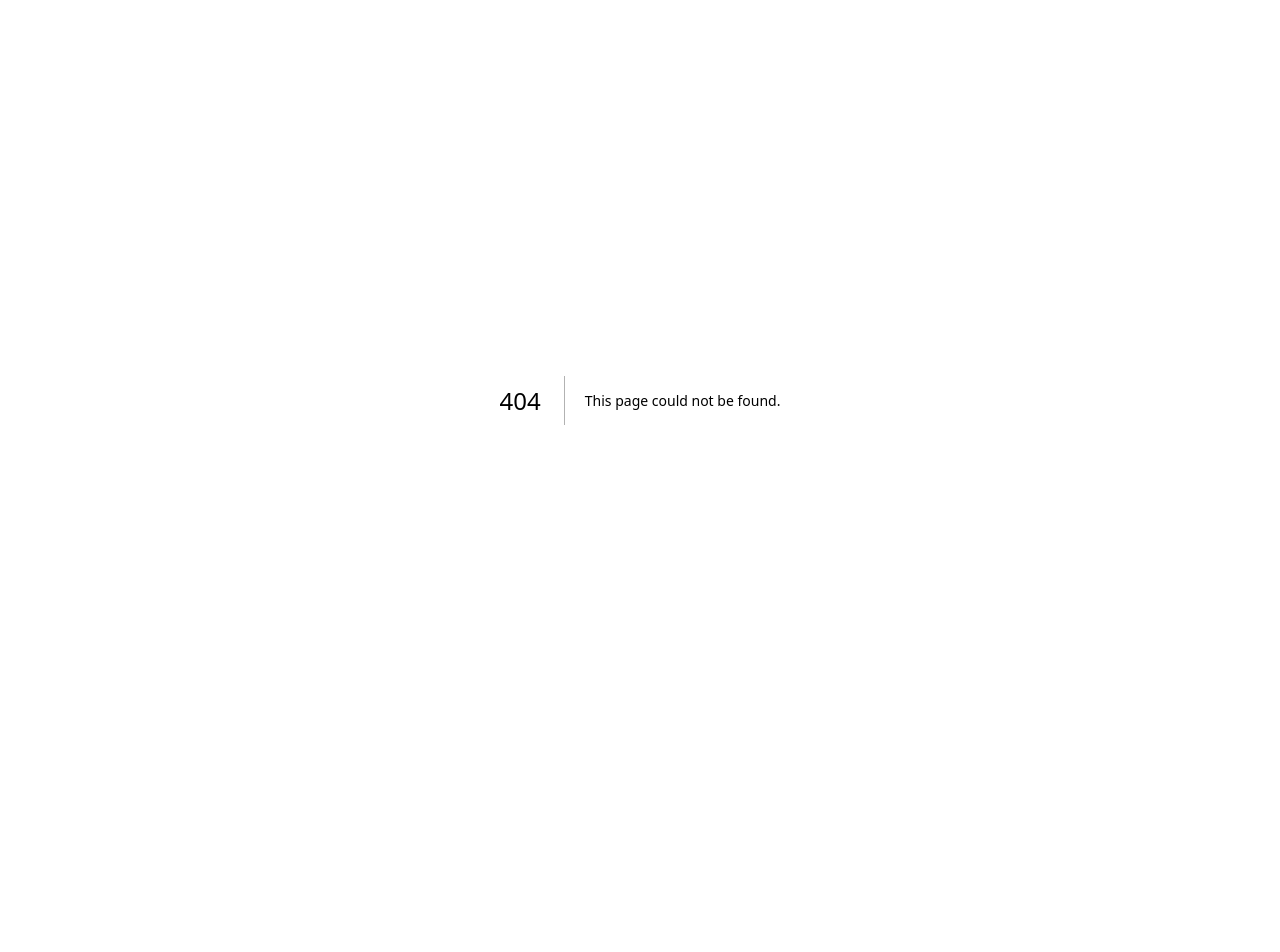
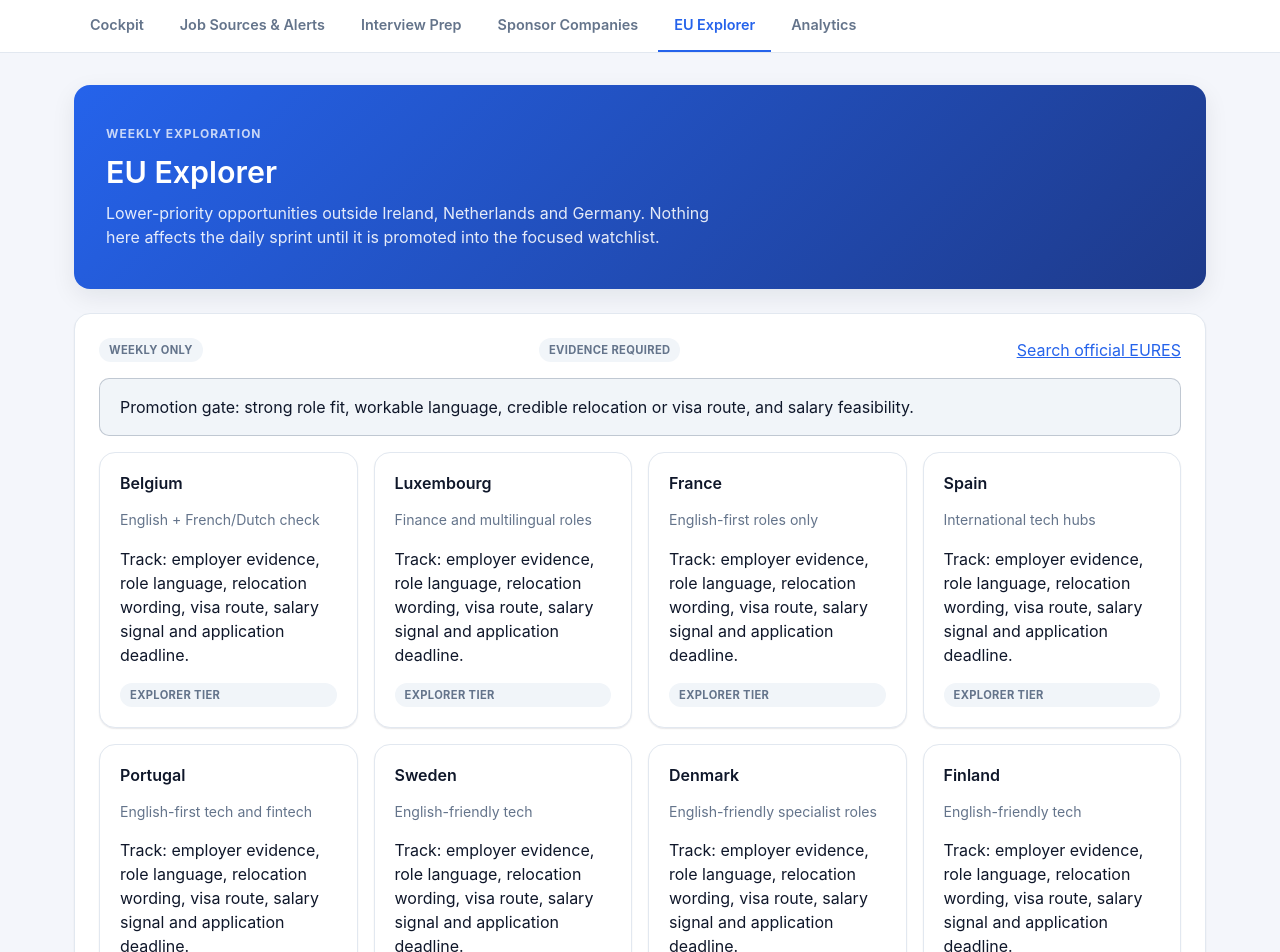
Before and after one commit to DataByRajesh/stamp4-simple-apply-cockpit, a Next.js app: page /stamp4/simple-apply/eu-explorer in a window 1280 px wide. Before the commit this address had no page. Shown: the top 952 px of the page. Before the commit the page ends 800 px from the top, so only its background shows below. Built offline with nearby package versions, Linux system fonts and the light colour scheme.

Commit message:
Add separate EU Explorer workspace

```diff
--- /dev/null
+++ b/src/app/stamp4/simple-apply/eu-explorer/page.tsx
@@ -0,0 +1,26 @@
+const COUNTRIES = [
+  ['Belgium', 'English + French/Dutch check'], ['Luxembourg', 'Finance and multilingual roles'],
+  ['France', 'English-first roles only'], ['Spain', 'International tech hubs'], ['Portugal', 'English-first tech and fintech'],
+  ['Sweden', 'English-friendly tech'], ['Denmark', 'English-friendly specialist roles'], ['Finland', 'English-friendly tech'],
+  ['Austria', 'German requirement check'], ['Czechia', 'Prague international hubs'], ['Poland', 'International finance and tech'],
+  ['Estonia', 'English-first digital companies'], ['Lithuania', 'Fintech and shared services'],
+] as const
+
+export default function EuExplorerPage() {
+  return (
+    <main className="shell stack">
+      <section className="hero-panel"><p className="eyebrow">Weekly exploration</p><h1>EU Explorer</h1>
+        <p>Lower-priority opportunities outside Ireland, Netherlands and Germany. Nothing here affects the daily sprint until it is promoted into the focused watchlist.</p>
+      </section>
+      <section className="panel stack">
+        <div className="toolbar"><span className="badge">Weekly only</span><span className="badge low">Evidence required</span>
+          <a href="https://eures.europa.eu/index_en" target="_blank" rel="noreferrer">Search official EURES</a></div>
+        <div className="notice info">Promotion gate: strong role fit, workable language, credible relocation or visa route, and salary feasibility.</div>
+        <div className="grid two-grid">{COUNTRIES.map(([country, focus]) =>
+          <article className="card stack" key={country}><h3>{country}</h3><p className="muted">{focus}</p>
+            <p>Track: employer evidence, role language, relocation wording, visa route, salary signal and application deadline.</p>
+            <span className="badge low">Explorer tier</span></article>)}</div>
+      </section>
+    </main>
+  )
+}
--- a/src/components/stamp4/simple-apply/TopNav.tsx
+++ b/src/components/stamp4/simple-apply/TopNav.tsx
@@ -8,6 +8,7 @@ const NAV_LINKS = [
   { href: '/stamp4/simple-apply/sources-alerts', label: 'Job Sources & Alerts' },
   { href: '/stamp4/simple-apply/interview-prep', label: 'Interview Prep' },
   { href: '/stamp4/simple-apply/sponsor-companies', label: 'Sponsor Companies' },
+  { href: '/stamp4/simple-apply/eu-explorer', label: 'EU Explorer' },
   { href: '/stamp4/simple-apply/analytics', label: 'Analytics' },
 ]
 
```
